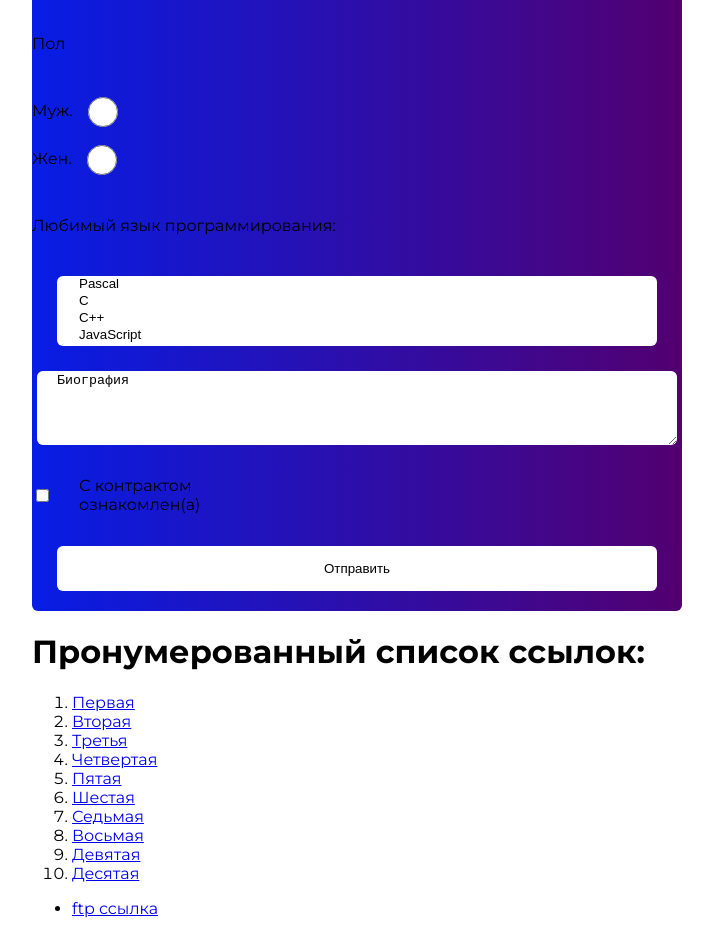
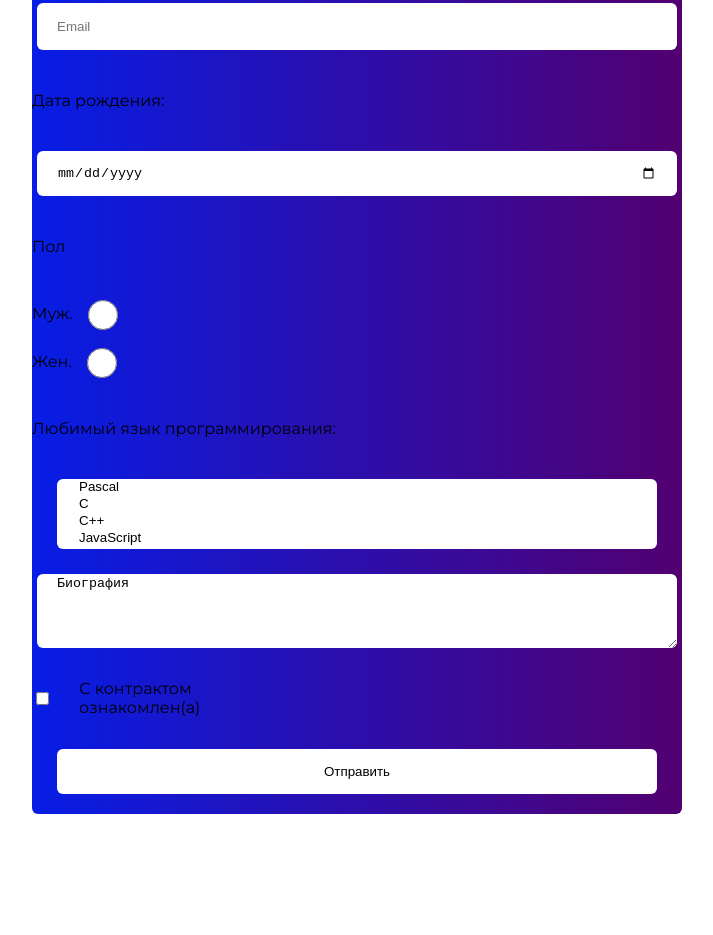
Before and after one commit to Mangyst920/2, a plain HTML site: page index.html in a window 1280 px wide. Shown: the part 1308-2243 px from the top of the page, without its empty margins (283-996 px from the left). Drawn offline with Linux system fonts and the light colour scheme.

Commit message:
Update index.html

```diff
--- a/index.html
+++ b/index.html
@@ -54,63 +54,6 @@
     <li><a href="ftp://pete@ftp.someserver.com/zadanie.txt">ссылку на файл на сервере FTP с авторизацией;</a></li>
 </ul>
 
-<div class="forma">
-    <h1>Форма</h1>
-    <form action="index.html" method="post">
-        <input type="text" name="name" placeholder="ФИО">
-        <input type="tel" name="tel" placeholder="Номер телефона">
-        <input type="email" name="email" placeholder="Email">
-        <p>Дата рождения:</p>
-        <input type="date" name="birth">
-        <p>Пол</p>
-        <div class="gender">
-            <label for="male">Муж.<input type="radio" id="male" name="gender" value="male">
-            </label>
-
-            <label for="female">Жен.<input type="radio" id="female" name="gender" value="female">
-            </label>
-
-        </div>
-        <p>Любимый язык программирования:</p>
-        <select id="prog" multiple name="lang[]">
-            <option value="Pascal">Pascal</option>
-            <option value="C">C</option>
-            <option value="C++">C++</option>
-            <option value="JavaScript">JavaScript</option>
-            <option value="PHP">PHP</option>
-            <option value="Python">Python</option>
-            <option value="Java">Java</option>
-            <option value="Haskel">Haskel</option>
-            <option value="Clojure">Clojure</option>
-            <option value="Prolog">Prolog</option>
-            <option value="Scala">Scala</option>
-        </select>
-
-        <textarea name="bio" id="bio">Биография</textarea>
-        <div class="checkbox">
-            <label for="yes"><input type="checkbox">С контрактом ознакомлен(а)</label>
-        </div>
-        <input class="button" type="submit" value="Отправить">
-    </form>
-</div>
-    </ul>
-    <h1>Пронумерованный список ссылок:</h1>
-    <ol>
-        <li><a href="#" title="1">Первая</a></li>
-        <li><a href="#" title="2">Вторая</a></li>
-        <li><a href="#" title="3">Третья</a></li>
-        <li><a href="#" title="4">Четвертая</a></li>
-        <li><a href="#" title="5">Пятая</a></li>
-        <li><a href="#" title="6">Шестая</a></li>
-        <li><a href="#" title="7">Седьмая</a></li>
-        <li><a href="#" title="8">Восьмая</a></li>
-        <li><a href="#" title="9">Девятая</a></li>
-        <li><a href="#" title="10">Десятая</a></li>
-    </ol>
-        <ul>
-            <li><a href="ftp://jess12:bosox67@ftp.xyz.com" id="last_one">ftp ссылка</a></li>
-        </ul>
-
         <table>
             <tbody>
                 <tr>
@@ -156,6 +99,47 @@
                 </tr>
             </tbody>
         </table>
+
+<div class="forma">
+    <h1>Форма</h1>
+    <form action="index.html" method="post">
+        <input type="text" name="name" placeholder="ФИО">
+        <input type="tel" name="tel" placeholder="Номер телефона">
+        <input type="email" name="email" placeholder="Email">
+        <p>Дата рождения:</p>
+        <input type="date" name="birth">
+        <p>Пол</p>
+        <div class="gender">
+            <label for="male">Муж.<input type="radio" id="male" name="gender" value="male">
+            </label>
+
+            <label for="female">Жен.<input type="radio" id="female" name="gender" value="female">
+            </label>
+
+        </div>
+        <p>Любимый язык программирования:</p>
+        <select id="prog" multiple name="lang[]">
+            <option value="Pascal">Pascal</option>
+            <option value="C">C</option>
+            <option value="C++">C++</option>
+            <option value="JavaScript">JavaScript</option>
+            <option value="PHP">PHP</option>
+            <option value="Python">Python</option>
+            <option value="Java">Java</option>
+            <option value="Haskel">Haskel</option>
+            <option value="Clojure">Clojure</option>
+            <option value="Prolog">Prolog</option>
+            <option value="Scala">Scala</option>
+        </select>
+
+        <textarea name="bio" id="bio">Биография</textarea>
+        <div class="checkbox">
+            <label for="yes"><input type="checkbox">С контрактом ознакомлен(а)</label>
+        </div>
+        <input class="button" type="submit" value="Отправить">
+    </form>
+</div>
+    </ul>
     </form>
 </main>
 <footer>
```
